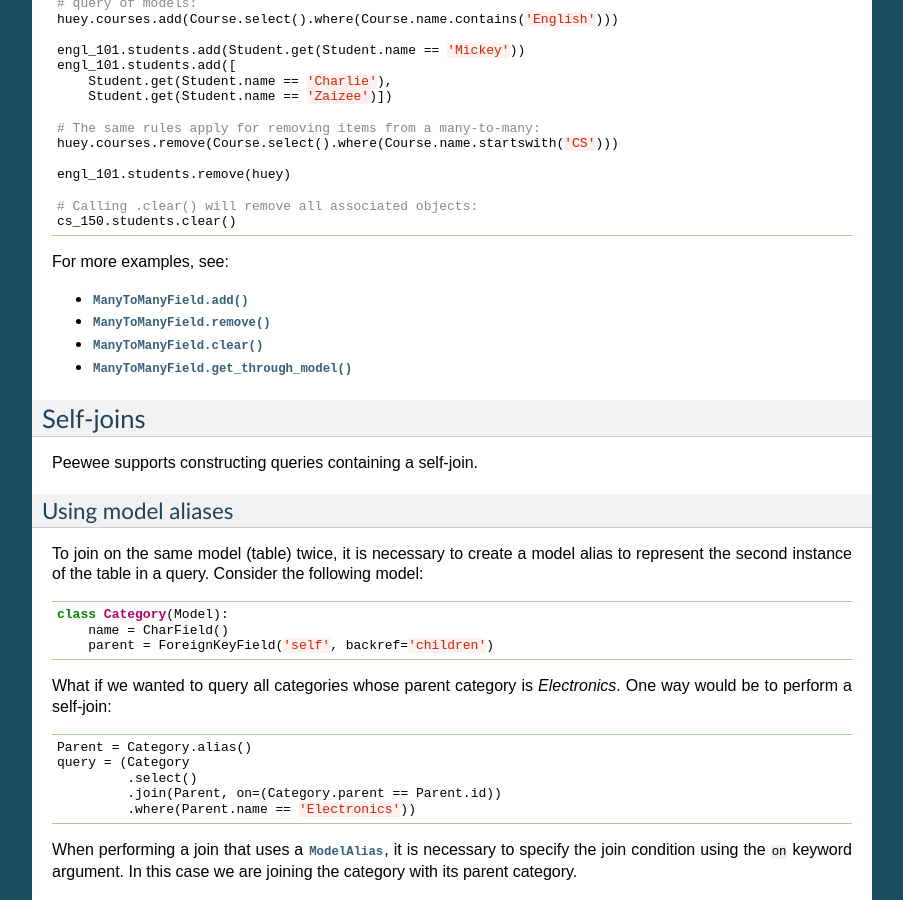
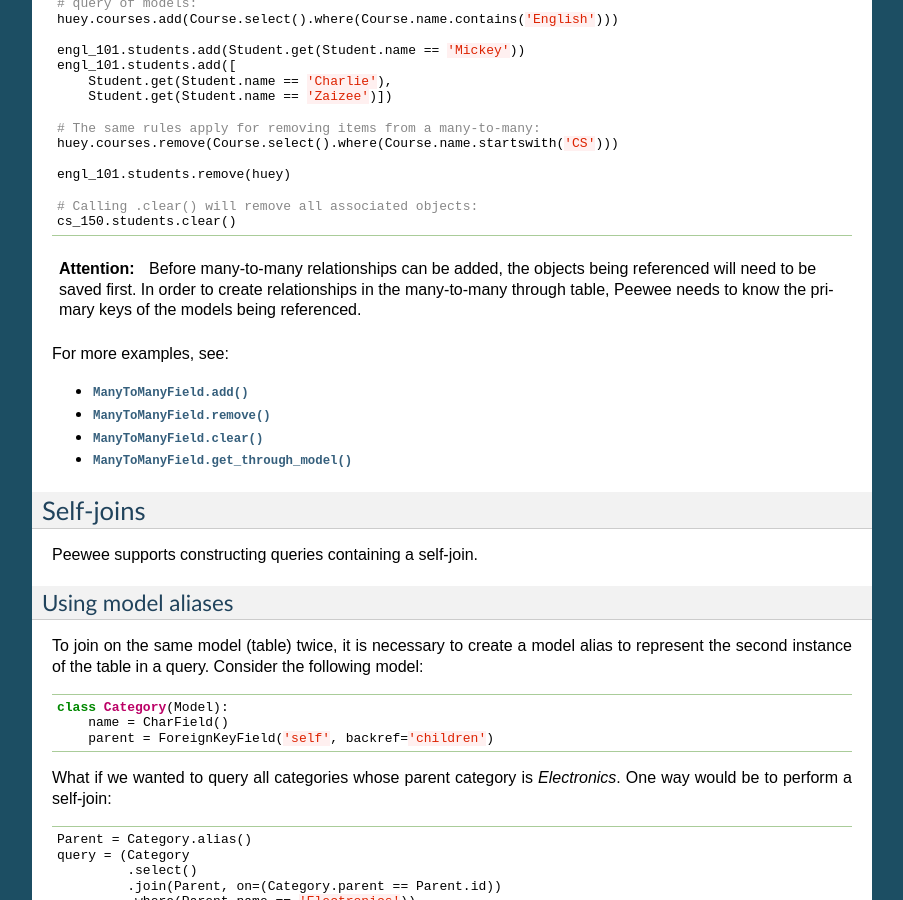
Before and after one commit to coleifer/peewee, a Sphinx documentation site: the page built from docs/peewee/querying.rst, in a window 1280 px wide and 900 px high, scrolled down 21205 px. Shown: the whole window, without its empty margins (198-1101 px from the left). Built offline with Sphinx 7.4.7, drawn with Linux system fonts in a browser that asks for light colours; pages that are not in the unit, such as notebooks, are missing from menus.

Commit message:
Add note to manytomany field docs about saving first.
Refs #1632

```diff
--- a/docs/peewee/querying.rst
+++ b/docs/peewee/querying.rst
@@ -1467,6 +1467,12 @@ Modeling students and courses using :py:class:`ManyToManyField`:
     # Calling .clear() will remove all associated objects:
     cs_150.students.clear()
 
+.. attention::
+    Before many-to-many relationships can be added, the objects being
+    referenced will need to be saved first. In order to create relationships in
+    the many-to-many through table, Peewee needs to know the primary keys of
+    the models being referenced.
+
 For more examples, see:
 
 * :py:meth:`ManyToManyField.add`
```
